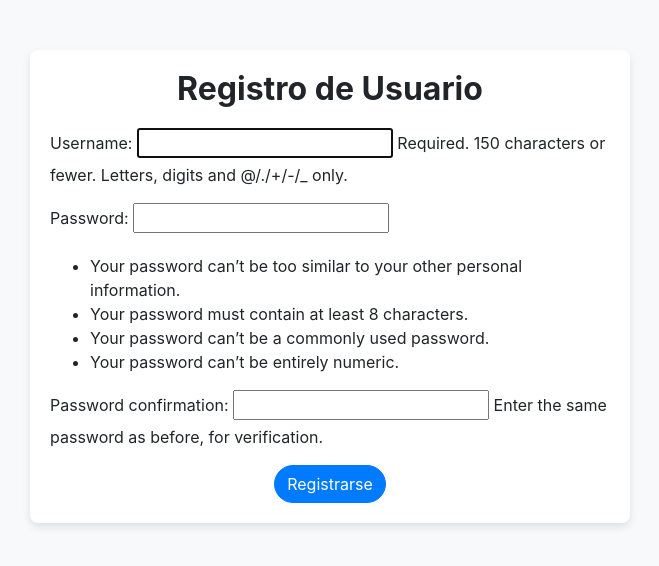
After one commit to Dksoto/proyecto-prueba-3, a Django app: page /register/ in a window 1280 px wide. The commit adds this page. Shown: the top 566 px of the page, without its empty margins (310-969 px from the left). Run offline with Django 5.2, Linux system fonts and the light colour scheme; some libraries are stand-ins or nearby versions.

Commit message:
cambios templates

```diff
--- a/Peliculas/Peliculas/settings.py
+++ b/Peliculas/Peliculas/settings.py
@@ -86,6 +86,9 @@ DATABASES = {
     }
 }
 
+LOGIN_URL = 'login_view' #proteger al iniciar sesion
+LOGIN_REDIRECT_URL = 'dashboard' #proteger al iniciar sesion aunque es como lo mismo de arriba xD
+LOGOUT_REDIRECT_URL = 'login_view' #al cerrar sesion
 
 # Password validation
 # https://docs.djangoproject.com/en/5.0/ref/settings/#auth-password-validators
--- a/Peliculas/Peliculas/urls.py
+++ b/Peliculas/Peliculas/urls.py
@@ -23,6 +23,7 @@ from app.views import *
 urlpatterns = [
     path('admin/', admin.site.urls),
     path('', login_view,name='login_view'), #inicio de sesion
+    path('register/', register_view, name='register'), #registro
     path('dashboard/', dashboard, name='dashboard'), #index
     path('nueva_pelicula/', nueva_pelicula, name='nueva_pelicula'), #agregar
     path('cerrar_sesion/', cerrar_sesion, name='cerrar_sesion'), #cerrar sesion
--- /dev/null
+++ b/Peliculas/app/templates/register.html
@@ -0,0 +1,58 @@
+<!DOCTYPE html>
+<html lang="es">
+<head>
+    <meta charset="UTF-8">
+    <meta name="viewport" content="width=device-width, initial-scale=1.0">
+    <title>Registro de Usuario</title>
+    <link rel="stylesheet" href="https://stackpath.bootstrapcdn.com/bootstrap/4.5.2/css/bootstrap.min.css">
+    <style>
+        body {
+            background-color: #f8f9fa;
+        }
+        .container {
+            max-width: 600px;
+            margin-top: 50px;
+            padding: 20px;
+            background-color: #ffffff;
+            box-shadow: 0 4px 8px rgba(0, 0, 0, 0.1);
+            border-radius: 8px;
+        }
+        .form-group label {
+            font-weight: bold;
+        }
+        .form-control {
+            border-radius: 20px;
+        }
+        .btn-primary {
+            border-radius: 20px;
+            background-color: #007bff;
+            border-color: #007bff;
+        }
+        .btn-primary:hover {
+            background-color: #0056b3;
+            border-color: #004085;
+        }
+        .form-header {
+            text-align: center;
+            margin-bottom: 20px;
+        }
+        .form-header h2 {
+            font-weight: bold;
+        }
+    </style>
+</head>
+<body>
+    <div class="container">
+        <div class="form-header">
+            <h2>Registro de Usuario</h2>
+        </div>
+        <form method="POST" novalidate>
+            {% csrf_token %}
+            {{ form.as_p }}
+            <div class="text-center">
+                <button type="submit" class="btn btn-primary">Registrarse</button>
+            </div>
+        </form>
+    </div>
+</body>
+</html>
--- a/Peliculas/app/views.py
+++ b/Peliculas/app/views.py
@@ -1,13 +1,19 @@
 from django.shortcuts import render
 from django.http import HttpResponse
-from django.contrib.auth.forms import AuthenticationForm
+from django.contrib.auth.forms import AuthenticationForm, UserCreationForm
 from django.contrib.auth import authenticate, login
 from django.shortcuts import render, redirect , get_object_or_404
 from .models import Pelicula #importar el modelo
 from .forms import PeliculaForm #importar el formulario
 from django.contrib.auth import logout #importar la funcion de cerrar sesion
+from django.contrib import messages #importar mensajes
+from django.contrib.auth.decorators import login_required #importar decorador para proteger las rutas
+
+
+
 
 # funcion del index
+@login_required
 def dashboard(request):
     peliculas = Pelicula.objects.all()
     return render(request, 'index.html', {'peliculas': peliculas})
@@ -35,6 +41,7 @@ def cerrar_sesion(request):
 
 
 #agregar
+@login_required
 def nueva_pelicula(request):
     if request.method == 'POST':
         form = PeliculaForm(request.POST)
@@ -46,6 +53,7 @@ def nueva_pelicula(request):
     return render(request, 'nueva_pelicula.html', {'form': form})
 
 #borrar
+@login_required
 def borrar_pelicula(request, pelicula_id):
     pelicula = get_object_or_404(Pelicula, id=pelicula_id)
     pelicula.delete()
@@ -53,6 +61,7 @@ def borrar_pelicula(request, pelicula_id):
     return render(request, 'index.html', {'peliculas': peliculas})
 
 #editar
+@login_required
 def editar_pelicula(request, pelicula_id):
     pelicula = get_object_or_404(Pelicula, id=pelicula_id)
     if request.method == 'POST':
@@ -63,3 +72,23 @@ def editar_pelicula(request, pelicula_id):
     else:
         form = PeliculaForm(instance=pelicula)
     return render(request, 'editar_pelicula.html', {'form': form})
+
+
+
+
+
+
+
+
+
+def register_view(request):
+    if request.method == 'POST':
+        form = UserCreationForm(request.POST)
+        if form.is_valid():
+            form.save()
+            username = form.cleaned_data.get('username')
+            messages.success(request, f'Cuenta creada para {username}!')
+            return redirect('dashboard')  # Redirige al login después de registrarse
+    else:
+        form = UserCreationForm()
+    return render(request, 'register.html', {'form': form})
```
Also changed, not shown: Peliculas/app/templates/login.html (+55 -8 lines).
